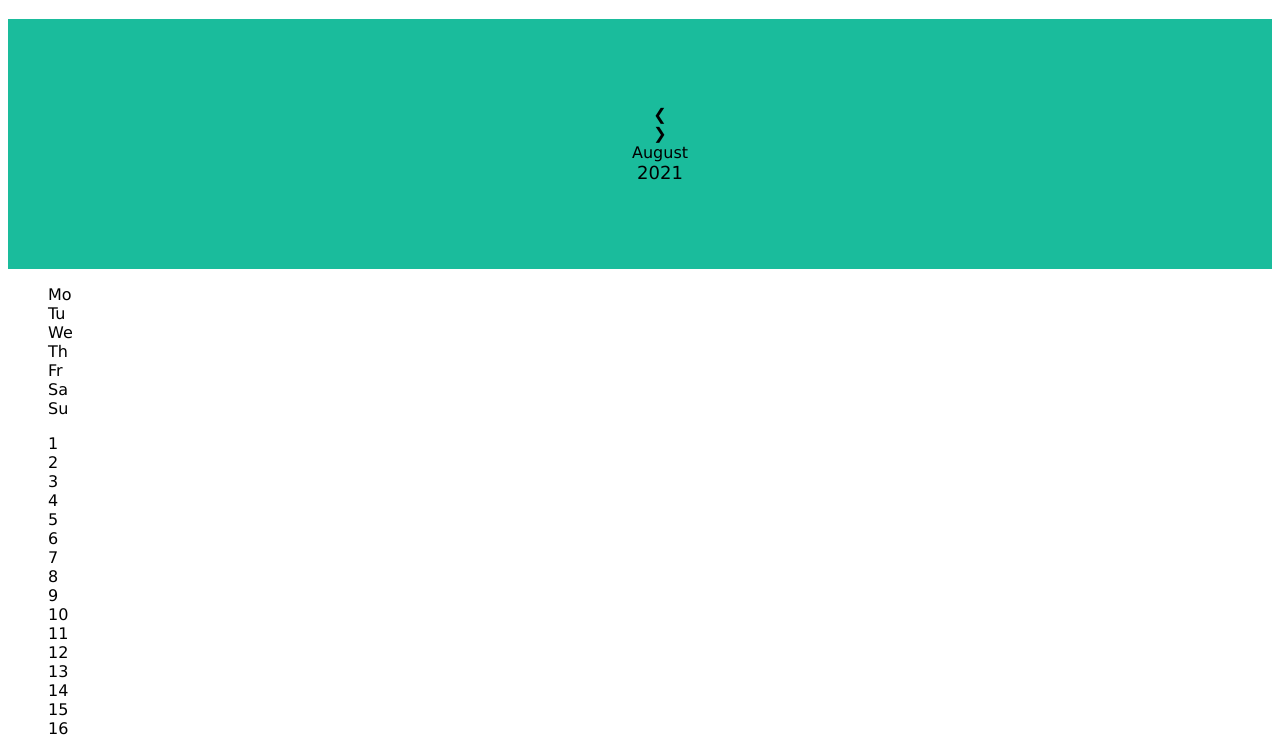
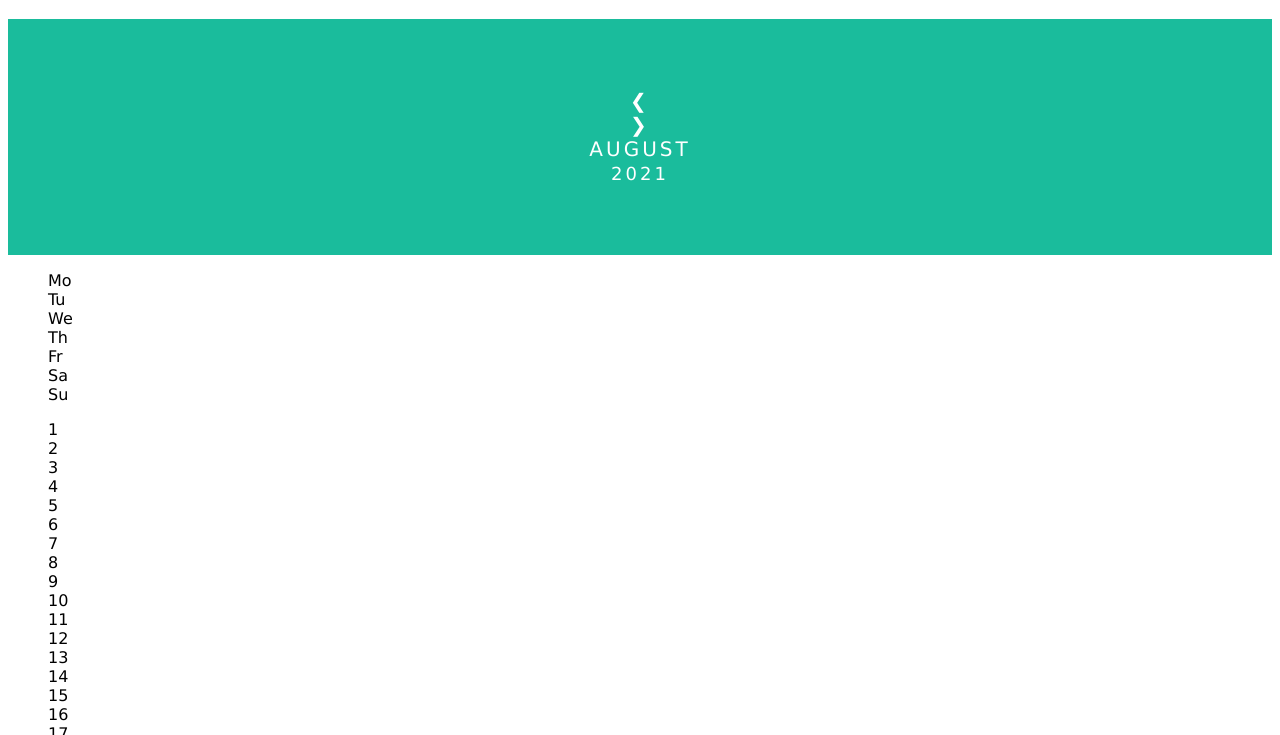
Before and after one commit to j3ffh95/calendar-layout-css, a plain HTML site: page index.html in a window 1280 px wide. Shown: the part 62-797 px from the top of the page. Drawn offline with Linux system fonts and the light colour scheme.

Commit message:
Styled the the month ul and li

```diff
--- a/style.css
+++ b/style.css
@@ -16,3 +16,15 @@ body {
   background: #1abc9c;
   text-align: center;
 }
+
+.month ul {
+  margin: 0;
+  padding: 0;
+}
+
+.month ul li {
+  color: white;
+  font-size: 20px;
+  text-transform: uppercase;
+  letter-spacing: 3px;
+}
```
